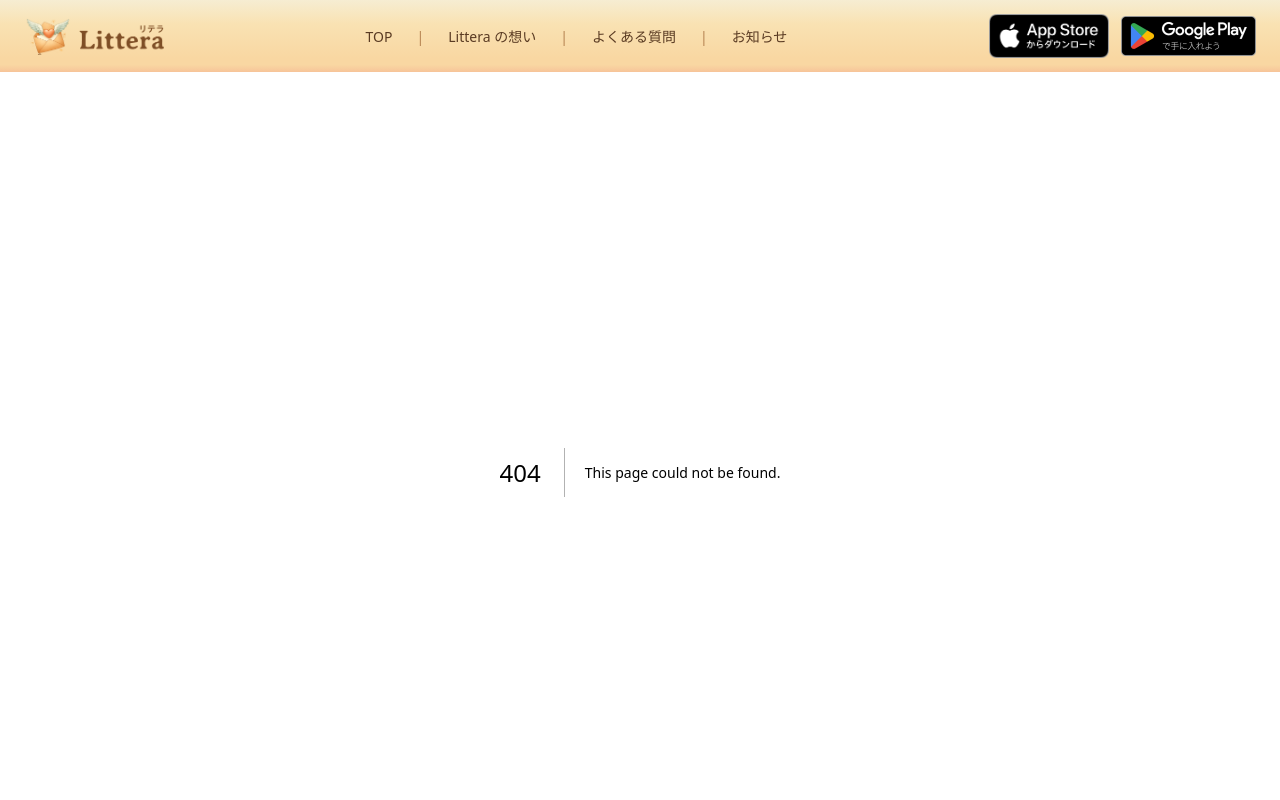
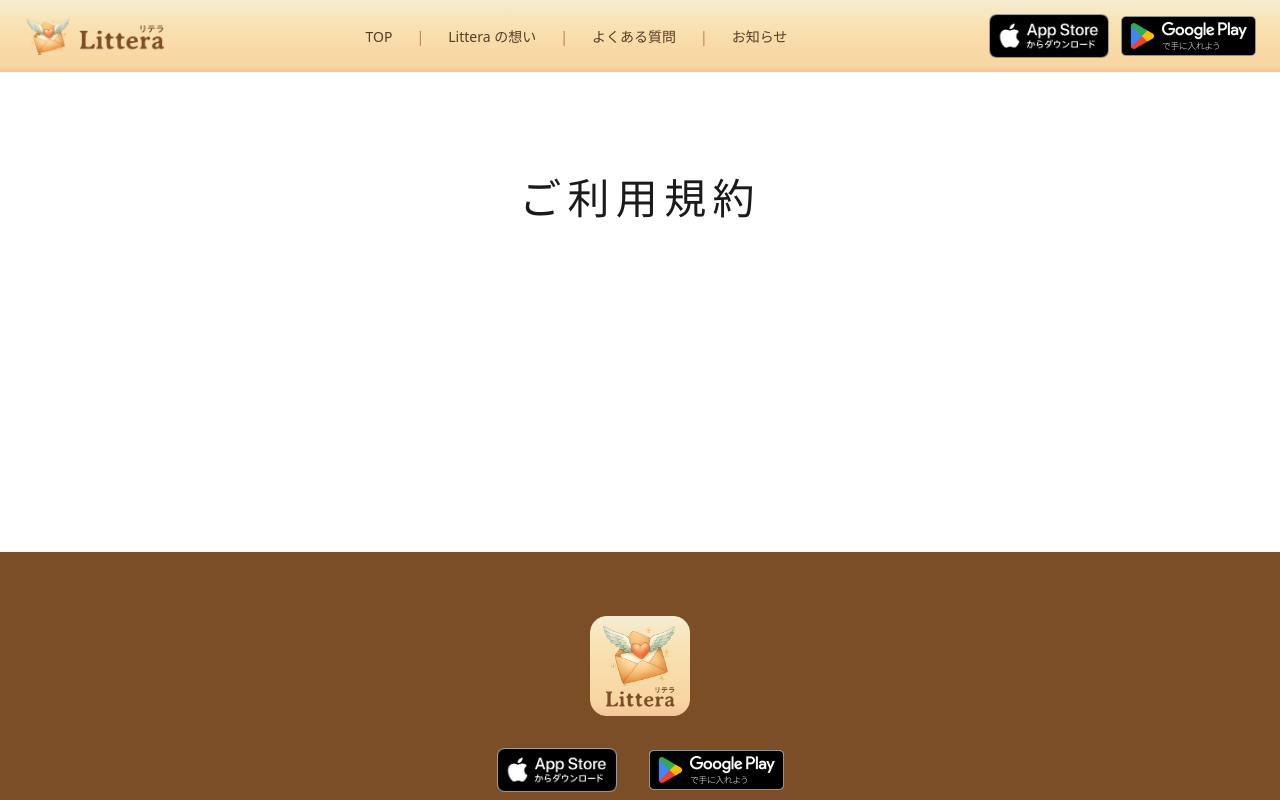
Before and after one commit to litteradev/homepage, a Next.js app: page /terms in a window 1280 px wide. Before the commit this address had no page. Shown: the top 800 px of the page. Built offline with nearby package versions, Linux system fonts and the light colour scheme.

Commit message:
会社概要とプライバシーポリシーのフレーム

```diff
--- /dev/null
+++ b/app/privacy/page.tsx
@@ -0,0 +1,17 @@
+import type { Metadata } from "next";
+import styles from "../styles/Privacy.module.css";
+
+export const metadata: Metadata = {
+  title: "プライバシーポリシー | Littera",
+  description: "Littera のプライバシーポリシーページです。",
+};
+
+export default function PrivacyPage() {
+  return (
+    <main className={styles.page}>
+      <section className={styles.section}>
+        <h1 className={styles.title}>プライバシーポリシー</h1>
+      </section>
+    </main>
+  );
+}
--- /dev/null
+++ b/app/styles/Privacy.module.css
@@ -0,0 +1,30 @@
+.page {
+  min-height: 480px;
+  background-color: #ffffff;
+}
+
+.section {
+  max-width: 960px;
+  margin: 0 auto;
+  padding: 96px 20px 180px;
+  text-align: center;
+}
+
+.title {
+  margin: 0;
+  font-size: 42px;
+  font-weight: 500;
+  letter-spacing: 0.15em;
+  color: #1a1a1a;
+}
+
+@media (max-width: 640px) {
+  .section {
+    padding: 64px 16px 120px;
+  }
+
+  .title {
+    font-size: 32px;
+    letter-spacing: 0.12em;
+  }
+}
--- /dev/null
+++ b/app/styles/Terms.module.css
@@ -0,0 +1,30 @@
+.page {
+  min-height: 480px;
+  background-color: #ffffff;
+}
+
+.section {
+  max-width: 960px;
+  margin: 0 auto;
+  padding: 96px 20px 180px;
+  text-align: center;
+}
+
+.title {
+  margin: 0;
+  font-size: 42px;
+  font-weight: 500;
+  letter-spacing: 0.15em;
+  color: #1a1a1a;
+}
+
+@media (max-width: 640px) {
+  .section {
+    padding: 64px 16px 120px;
+  }
+
+  .title {
+    font-size: 32px;
+    letter-spacing: 0.12em;
+  }
+}
--- /dev/null
+++ b/app/terms/page.tsx
@@ -0,0 +1,17 @@
+import type { Metadata } from "next";
+import styles from "../styles/Terms.module.css";
+
+export const metadata: Metadata = {
+  title: "ご利用規約 | Littera",
+  description: "Littera のご利用規約ページです。",
+};
+
+export default function TermsPage() {
+  return (
+    <main className={styles.page}>
+      <section className={styles.section}>
+        <h1 className={styles.title}>ご利用規約</h1>
+      </section>
+    </main>
+  );
+}
```
